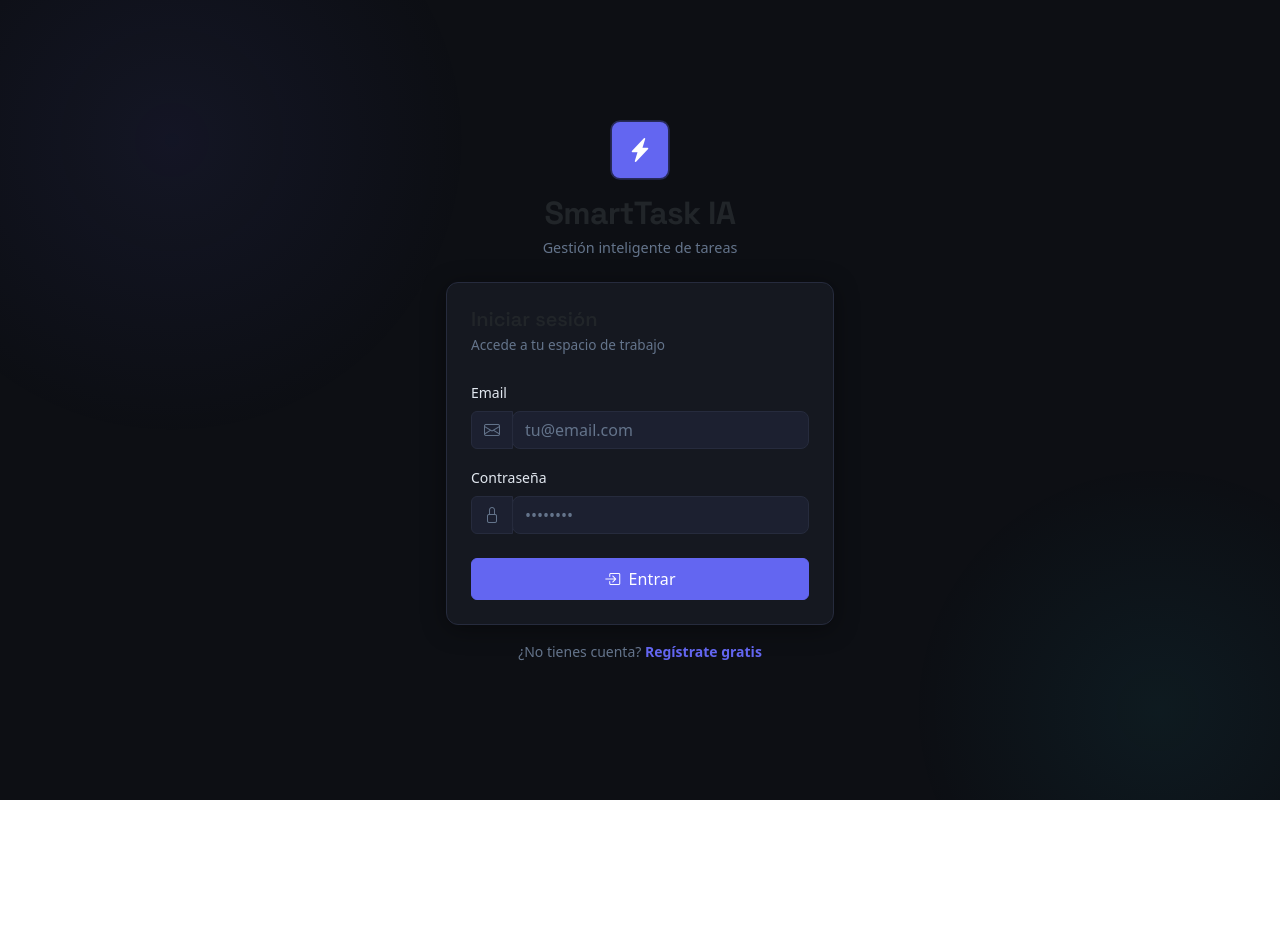
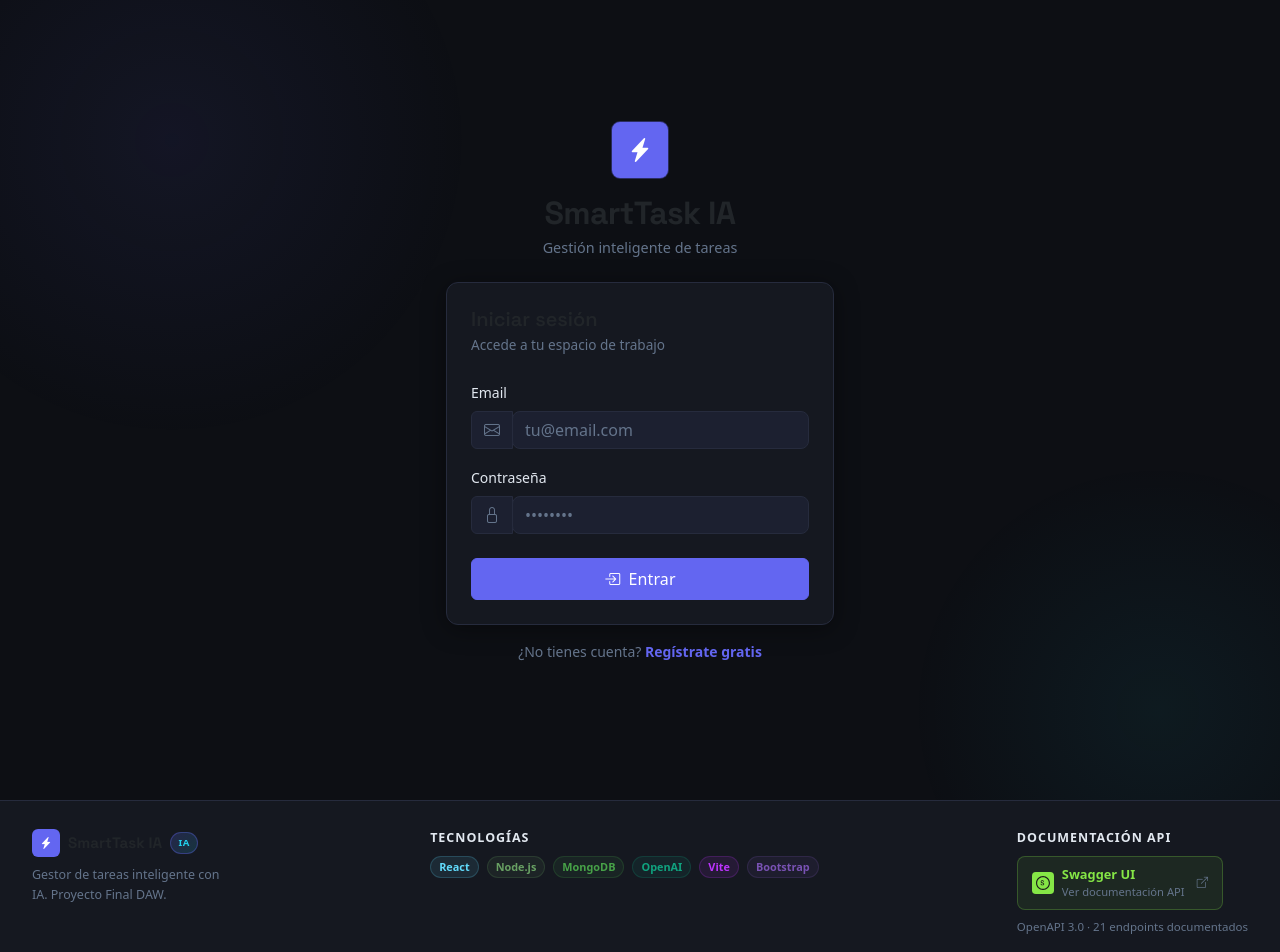
Before and after one commit to mplopez-ponte/mplopez-ponte.github.io, a React (Vite) app: page /login in a window 1280 px wide. Shown: the top 952 px of the page. Before the commit the page ends 800 px from the top, so only its background shows below. Built offline with nearby package versions, Linux system fonts and the light colour scheme; no server answers; the HTML template or start-up script is replaced by a standard one.

Commit message:
fix: Añadiendo el footer al proyecto

```diff
--- a/src/App.jsx
+++ b/src/App.jsx
@@ -10,6 +10,7 @@ import TareasPage from './pages/TareasPage';
 import TareaDetallePage from './pages/TareaDetallePage';
 import PerfilPage from './pages/PerfilPage';
 import Layout from './components/layout/Layout';
+import Footer from './components/layout/Footer'
 
 import 'bootstrap/dist/css/bootstrap.min.css';
 import 'bootstrap-icons/font/bootstrap-icons.css';
@@ -69,7 +70,9 @@ function App() {
           theme="dark"
         />
       </BrowserRouter>
+        <Footer />
     </AuthProvider>
+
   );
 }
 
--- a/src/components/layout/Footer.jsx
+++ b/src/components/layout/Footer.jsx
@@ -3,45 +3,53 @@ import React from 'react';
 export default function Footer() {
   const año = new Date().getFullYear();
 
+  // URL de Swagger — cambiar por la URL real de Railway
+  const SWAGGER_URL = import.meta.env.VITE_API_URL
+    ? import.meta.env.VITE_API_URL.replace('/api', '/api/docs')
+    : 'http://localhost:5000/api/docs';
+
   return (
     <footer style={{
       background: 'var(--st-surface)',
       borderTop: '1px solid var(--st-border)',
-      padding: '20px 32px',
+      padding: '28px 32px 20px',
       marginTop: 'auto',
     }}>
-      <div className="d-flex align-items-center justify-content-between flex-wrap gap-3">
+      {/* Fila principal */}
+      <div className="d-flex align-items-start justify-content-between flex-wrap gap-4 mb-4">
 
-        {/* Izquierda — Logo */}
-        <div className="d-flex align-items-center gap-2">
+        {/* Columna 1 — Logo + descripción */}
+        <div style={{ minWidth: 180 }}>
+          <div className="d-flex align-items-center gap-2 mb-2">
             <div
               className="rounded-2 d-flex align-items-center justify-content-center flex-shrink-0"
-            style={{ width: 26, height: 26, background: 'var(--st-primary)' }}
+              style={{ width: 28, height: 28, background: 'var(--st-primary)' }}
             >
-            <i className="bi bi-lightning-charge-fill text-white" style={{ fontSize: '0.7rem' }} />
+              <i className="bi bi-lightning-charge-fill text-white" style={{ fontSize: '0.75rem' }} />
             </div>
-          <span className="fw-semibold" style={{ fontFamily: 'Space Grotesk', fontSize: '0.875rem' }}>
+            <span className="fw-bold" style={{ fontFamily: 'Space Grotesk', fontSize: '0.95rem' }}>
               SmartTask IA
             </span>
             <span className="ia-badge" style={{ fontSize: '0.6rem' }}>IA</span>
           </div>
+          <p style={{ color: 'var(--st-muted)', fontSize: '0.78rem', lineHeight: 1.6, maxWidth: 200 }}>
+            Gestor de tareas inteligente con IA. Proyecto Final DAW.
+          </p>
+        </div>
 
-        {/* Centro — Copyright */}
-        <p className="mb-0 text-center" style={{ color: 'var(--st-muted)', fontSize: '0.78rem' }}>
-          © {año} SmartTask IA — Proyecto Final DAW
-          <span className="mx-2" style={{ color: 'var(--st-border)' }}>·</span>
-          Desarrollado con
-          <i className="bi bi-heart-fill mx-1" style={{ color: '#ef4444', fontSize: '0.7rem' }} />
-          React + Node.js
+        {/* Columna 2 — Stack tecnológico */}
+        <div style={{ minWidth: 140 }}>
+          <p className="mb-2 fw-semibold" style={{ fontSize: '0.78rem', color: 'var(--st-text)', textTransform: 'uppercase', letterSpacing: '0.08em' }}>
+            Tecnologías
           </p>
-
-        {/* Derecha — Stack tecnológico */}
-        <div className="d-flex align-items-center gap-2 flex-wrap">
+          <div className="d-flex flex-wrap gap-2">
             {[
-            { label: 'React',   color: '#61DAFB' },
-            { label: 'Node.js', color: '#68A063' },
-            { label: 'MongoDB', color: '#47A248' },
-            { label: 'OpenAI',  color: '#10a37f' },
+              { label: 'React',    color: '#61DAFB' },
+              { label: 'Node.js',  color: '#68A063' },
+              { label: 'MongoDB',  color: '#47A248' },
+              { label: 'OpenAI',   color: '#10a37f' },
+              { label: 'Vite',     color: '#BD34FE' },
+              { label: 'Bootstrap',color: '#7952B3' },
             ].map(({ label, color }) => (
               <span key={label} style={{
                 fontSize: '0.68rem',
@@ -51,15 +59,91 @@ export default function Footer() {
                 background: color + '18',
                 color,
                 border: `1px solid ${color}30`,
-              letterSpacing: '0.02em',
               }}>
                 {label}
               </span>
             ))}
           </div>
+        </div>
+
+        {/* Columna 3 — Documentación Swagger */}
+        <div style={{ minWidth: 180 }}>
+          <p className="mb-2 fw-semibold" style={{ fontSize: '0.78rem', color: 'var(--st-text)', textTransform: 'uppercase', letterSpacing: '0.08em' }}>
+            Documentación API
+          </p>
+
+          <a
+            href={SWAGGER_URL}
+            target="_blank"
+            rel="noopener noreferrer"
+            className="d-flex align-items-center gap-2 text-decoration-none mb-2"
+            style={{
+              background: 'rgba(133,230,70,0.08)',
+              border: '1px solid rgba(133,230,70,0.25)',
+              borderRadius: 'var(--st-radius-sm)',
+              padding: '8px 14px',
+              transition: 'all 0.2s',
+              width: 'fit-content',
+            }}
+            onMouseEnter={e => {
+              e.currentTarget.style.background = 'rgba(133,230,70,0.15)';
+              e.currentTarget.style.borderColor = 'rgba(133,230,70,0.5)';
+            }}
+            onMouseLeave={e => {
+              e.currentTarget.style.background = 'rgba(133,230,70,0.08)';
+              e.currentTarget.style.borderColor = 'rgba(133,230,70,0.25)';
+            }}
+          >
+            {/* Logo Swagger SVG */}
+            <svg
+              width="22"
+              height="22"
+              viewBox="0 0 512 512"
+              xmlns="http://www.w3.org/2000/svg"
+              aria-label="Swagger"
+            >
+              <rect width="512" height="512" rx="88" fill="#85E646"/>
+              <path
+                fill="#1A1A1A"
+                d="M256 94c-89.4 0-162 72.6-162 162s72.6 162 162 162 162-72.6 162-162S345.4 94 256 94zm0 298c-74.9 0-136-61.1-136-136S181.1 120 256 120s136 61.1 136 136-61.1 136-136 136z"
+              />
+              <path
+                fill="#1A1A1A"
+                d="M241.7 240.4c-9.5-2.5-15.8-4.9-18.9-7.2-3-2.3-4.5-5.4-4.5-9.3 0-4.3 1.9-7.8 5.6-10.5 3.8-2.7 8.8-4 15.1-4 6.6 0 11.8 1.6 15.5 4.7 3.7 3.1 5.7 7.5 5.9 13.1h18.8c-.2-10.4-3.7-18.5-10.6-24.3-6.8-5.8-16.2-8.8-28.1-8.8-11.4 0-20.7 3-27.8 8.9-7.1 5.9-10.7 13.6-10.7 23 0 9.1 3.1 16.3 9.4 21.5 6.2 5.2 16.1 9.3 29.7 12.4 9.8 2.4 16.4 5.1 19.7 8.1 3.3 3 5 7 5 12 0 4.8-2 8.7-6.1 11.6-4 2.9-9.5 4.4-16.3 4.4-7.2 0-13.1-1.8-17.5-5.5-4.4-3.7-6.8-8.9-7.1-15.6h-18.9c.2 11.5 4.2 20.4 12 26.8 7.8 6.4 18.4 9.5 31.7 9.5 12.2 0 21.9-3 29.2-9.1 7.3-6.1 10.9-14.1 10.9-24.1 0-9.9-3.2-17.5-9.5-22.9-6.3-5.3-16.5-9.5-30.5-12.7z"
+              />
+            </svg>
+            <div>
+              <p className="mb-0 fw-semibold" style={{ fontSize: '0.8rem', color: '#85E646' }}>
+                Swagger UI
+              </p>
+              <p className="mb-0" style={{ fontSize: '0.7rem', color: 'var(--st-muted)' }}>
+                Ver documentación API
+              </p>
+            </div>
+            <i className="bi bi-box-arrow-up-right ms-1" style={{ color: 'var(--st-muted)', fontSize: '0.7rem' }} />
+          </a>
+
+          <p style={{ color: 'var(--st-muted)', fontSize: '0.72rem', marginTop: 6 }}>
+            OpenAPI 3.0 · 21 endpoints documentados
+          </p>
+        </div>
 
       </div>
+
+      {/* Línea divisoria */}
+      <div style={{ borderTop: '1px solid var(--st-border)', paddingTop: 16 }}>
+        <div className="d-flex align-items-center justify-content-between flex-wrap gap-2">
+          <p className="mb-0" style={{ color: 'var(--st-muted)', fontSize: '0.75rem' }}>
+            © {año} SmartTask IA — Proyecto Final CFGS Desarrollo de Aplicaciones Web
+          </p>
+          <p className="mb-0 d-flex align-items-center gap-1" style={{ color: 'var(--st-muted)', fontSize: '0.75rem' }}>
+            Desarrollado con
+            <i className="bi bi-heart-fill" style={{ color: '#ef4444', fontSize: '0.65rem' }} />
+            React + Node.js
+          </p>
+        </div>
+      </div>
+
     </footer>
   );
 }
-/* footer fix */
```
Lines whose indentation alone changed are shown as unchanged.
